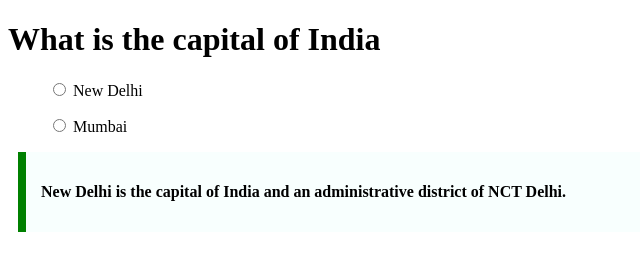
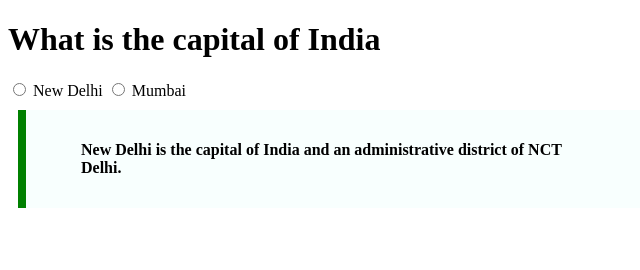
Before and after one commit to acciojob/trivia-Amansagarmithu, a website: page main.html in a window 1280 px wide. Shown: the whole page, without its empty margins (0-640 px from the left). Drawn offline with Linux system fonts and the light colour scheme.

Commit message:
created a submission

```diff
--- a/main.html
+++ b/main.html
@@ -10,16 +10,14 @@
 	<!-- the entire body must be written by student -->
 	<h1>What is the capital of India</h1>
 
-	<blockquote city="https://en.wikipedia.org/wiki/New_Delhi">
+	<label>
 		<input type="radio" name="butt"> New Delhi
-	</blockquote>
-	<blockquote city="https://en.wikipedia.org/wiki/New_Delhi">
+	</label>
+	<label>
 		<input type="radio" name="butt"> Mumbai
-	</blockquote>
+	</label>
 	<div>
-		<p>
-			New Delhi is the capital of India and an administrative district of NCT Delhi.
-		</p>
+		<blockquote city="https://en.wikipedia.org/wiki/New_Delhi">New Delhi is the capital of India and an administrative district of NCT Delhi.</blockquote>
 	</div>
     <script type="text/javascript" src="./script.js">
 </script>
```
